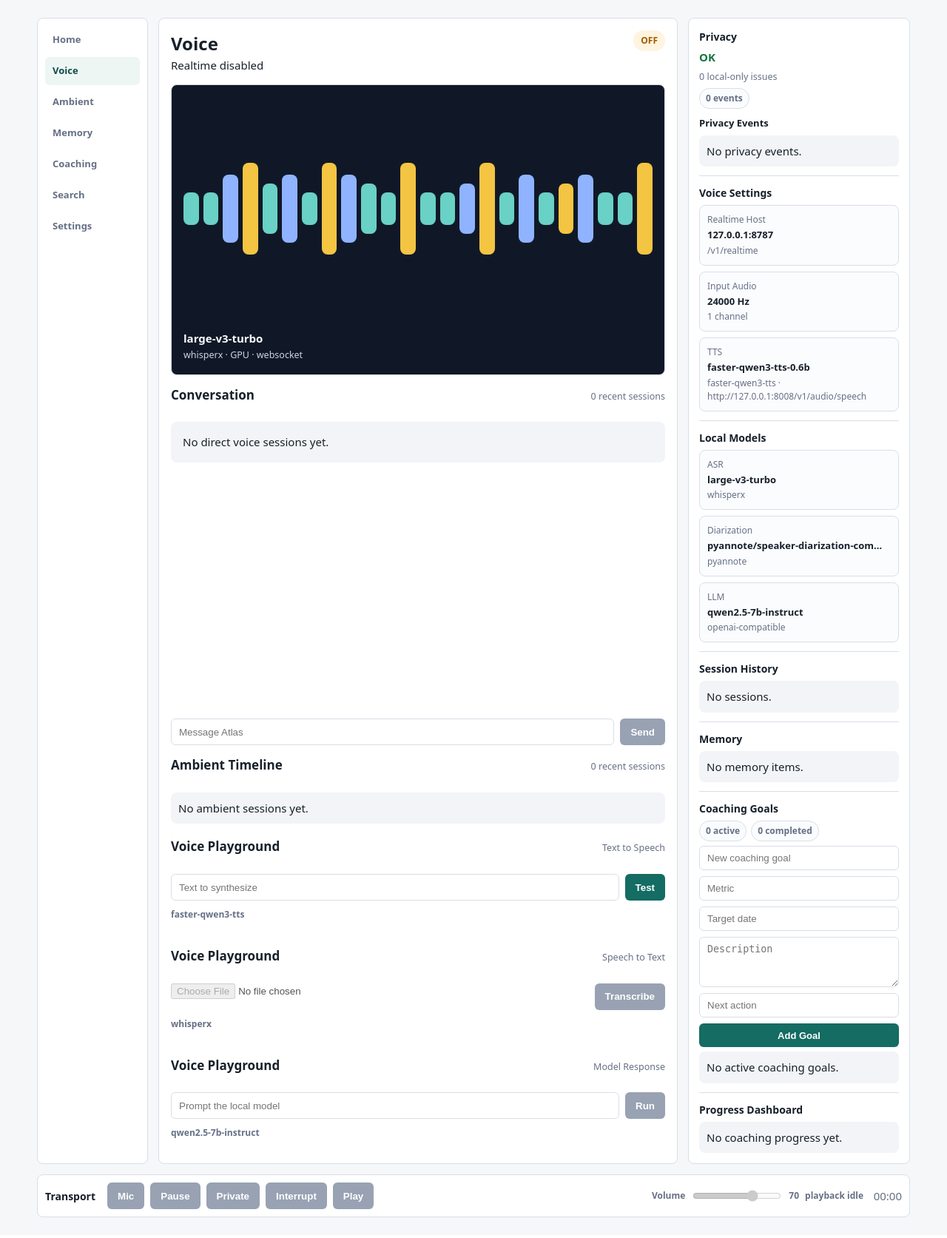
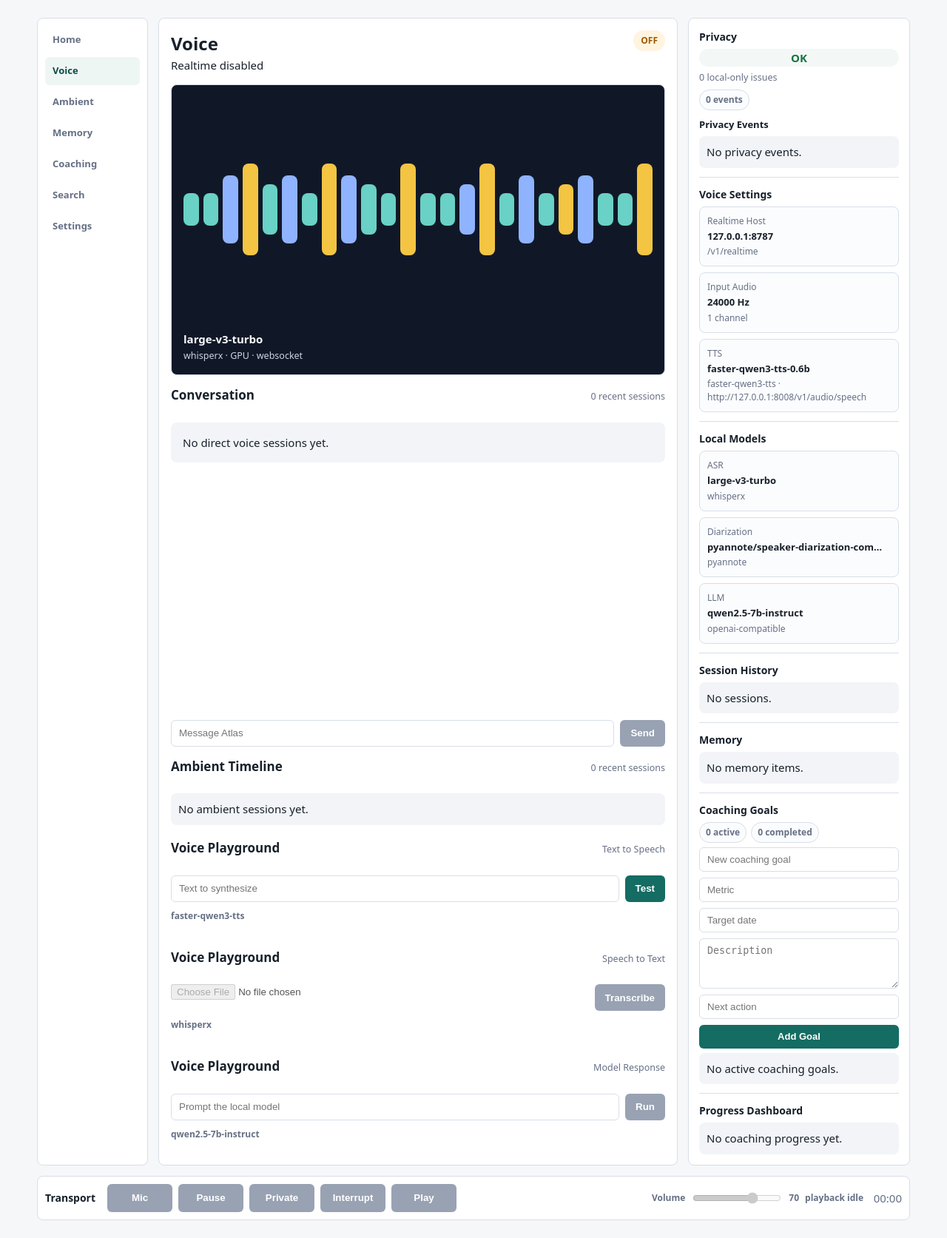
Before and after one commit to skipauthenticate/atlas, a FastAPI app: page /voice in a window 1280 px wide. Shown: the part 65-1738 px from the top of the page at 74% size. Before the commit the page ends 1710 px from the top, so only its background shows below. Run offline with FastAPI, Linux system fonts and the light colour scheme; data that the repository does not hold is empty; some libraries are stand-ins or nearby versions.

Commit message:
Complete voice UI layout checks

```diff
--- a/atlas_voice/web/static/app.css
+++ b/atlas_voice/web/static/app.css
@@ -199,7 +199,17 @@ button:disabled {
 
 .privacy-state,
 .service-state {
+  display: inline-flex;
+  align-items: center;
+  justify-content: center;
+  min-width: 54px;
+  max-width: 100%;
+  min-height: 24px;
+  padding: 0 8px;
+  border-radius: 999px;
+  background: #f3f7f6;
   text-transform: uppercase;
+  white-space: nowrap;
 }
 
 .privacy-ok,
@@ -1314,6 +1324,13 @@ code {
   font-size: 14px;
 }
 
+.voice-transport button {
+  flex: 0 0 auto;
+  min-width: 88px;
+  min-height: 38px;
+  white-space: nowrap;
+}
+
 .voice-transport label {
   display: flex;
   align-items: center;
@@ -1330,9 +1347,12 @@ code {
 }
 
 .voice-playback-status {
+  max-width: 100%;
+  overflow: hidden;
   color: var(--muted);
   font-size: 12px;
   font-weight: 700;
+  text-overflow: ellipsis;
   white-space: nowrap;
 }
 
```
Also changed, not shown: docs/ASSISTANT_FEATURE_GUIDE.md (+3 -2 lines), plan.md (+2 -2 lines), tests/test_voice_ui.py (+16 -0 lines).
